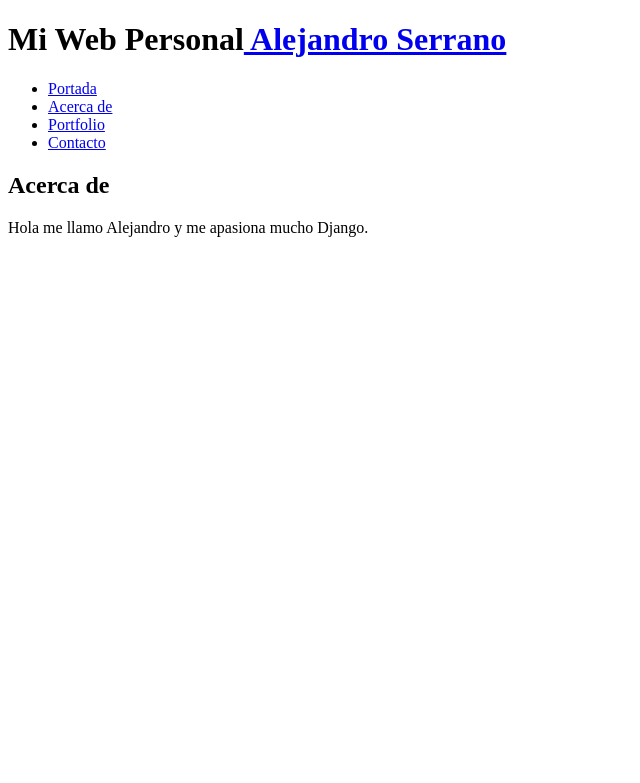
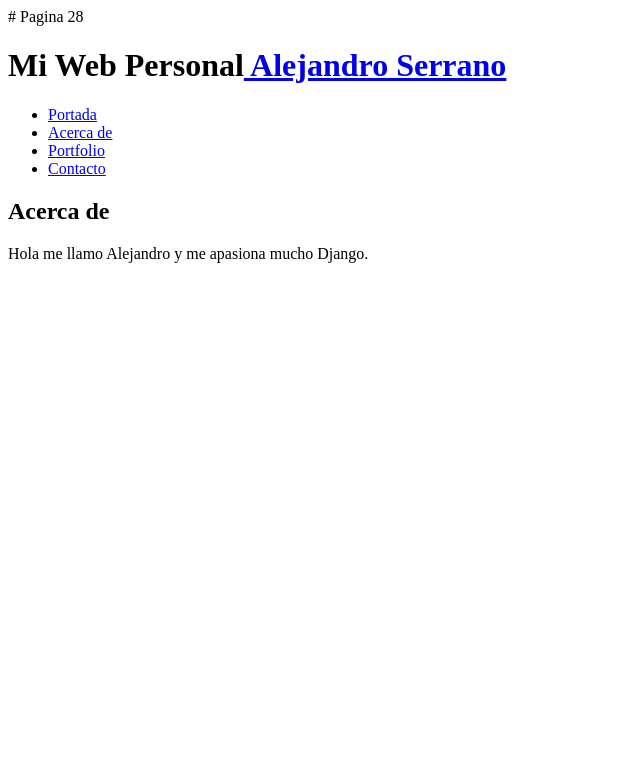
Before and after one commit to seerraa16/Blog_Django, a Django app: page /about/ in a window 1280 px wide. Shown: the top 783 px of the page, without its empty margins (0-640 px from the left). Run offline with Django 5.2, Linux system fonts and the light colour scheme; some libraries are stand-ins or nearby versions.

Commit message:
cambios saber pagina

```diff
--- a/webpersonal/core/templates/core/base.html
+++ b/webpersonal/core/templates/core/base.html
@@ -1,3 +1,4 @@
+# Pagina 28
 <!DOCTYPE html>
 <html lang="es">
 <head>
```
